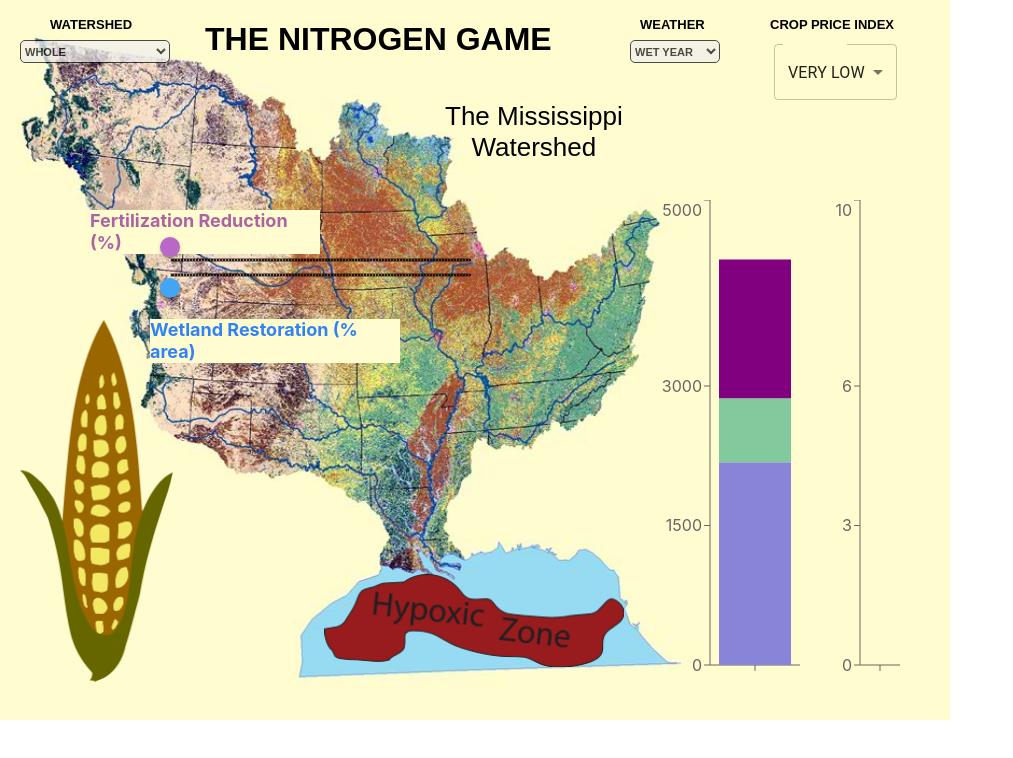
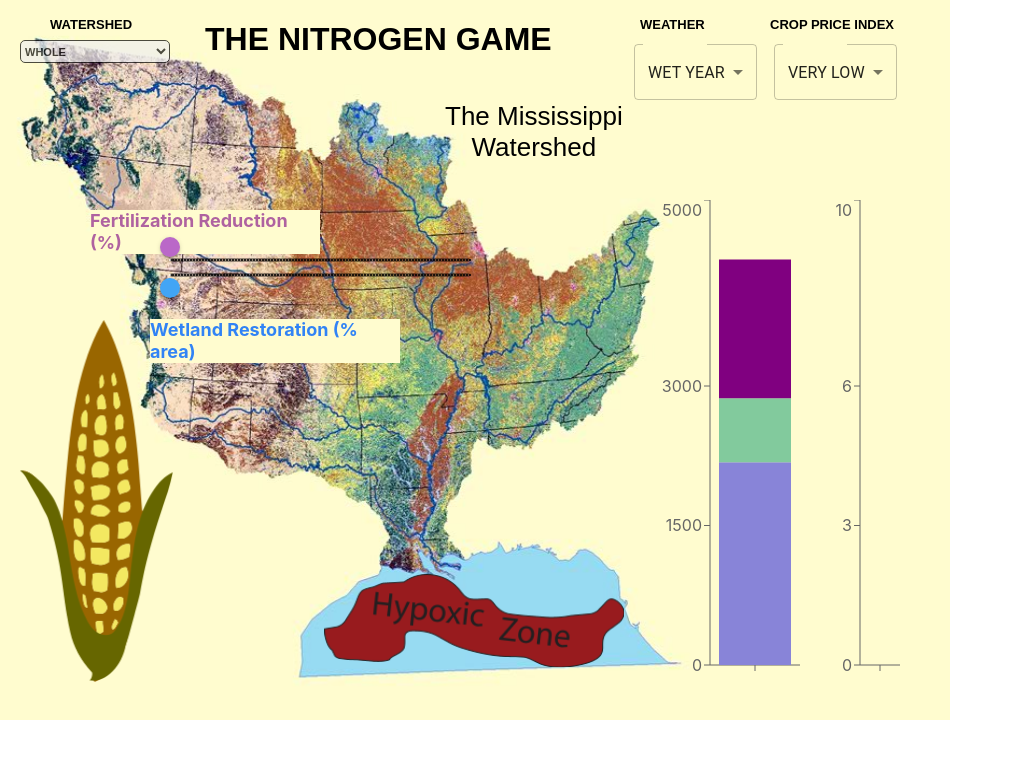
Before and after one commit to Laurentiul20/Nitrogen, a React (Create React App) app: page / in a window 1280 px wide. Shown: the top 758 px of the page, without its empty margins (0-1013 px from the left). Built offline with nearby package versions, Linux system fonts and the light colour scheme.

Commit message:
The weather drop down

```diff
--- a/src/App.css
+++ b/src/App.css
@@ -88,7 +88,7 @@ select:focus{
 }
 
 .weather {
-  opacity: 0.7;
+  opacity: 1;
   font-family: Arial;
   text-align: center;
   position: absolute;
--- a/src/App.jsx
+++ b/src/App.jsx
@@ -33,6 +33,17 @@ function App() {
       label: "VERY HIGH", value: 7
    }
   ];
+  const weather = [
+    {
+        label: "WET YEAR", value: 0
+    },
+    {
+      label: "MEDIUM", value: -500
+    },
+    {
+      label: "DRY YEAR", value: -1000
+    }
+  ];
   const initial2 =
     {
       Fertilizer_Reduction: 0,
@@ -50,6 +61,7 @@ function App() {
   const [value1, setValue1] = React.useState(0);
   const [value2, setValue2] = React.useState(0);
   const [Indexcrop, setIndexcrop] = React.useState(3);
+  const [Weather, setWeather] = React.useState(0);
 
   React.useEffect(() => {
     console.log(value1, value2);
@@ -63,14 +75,27 @@ function App() {
       money.Wetland_Restoration=0;
     }
 
-     if (money.Fertilizer_Reduction+money.Wetland_Restoration>10){}
+    //  if (money.Fertilizer_Reduction+money.Wetland_Restoration>10){}
     setData2(money);
   }, [Indexcrop])
 
 
-  // React.useEffect(() => {
-  //   console.log(data2.Fertilizer_Reduction)
-  // }, [data2]);
+  React.useEffect(() => {
+    console.log('weather',Weather)
+    const item = {...data}
+    item.Denitrification = calcaulateDenitrification(value2);
+    item.Nitrates_Entering_Watershed= initial.Nitrates_Entering_Watershed-calcaulateNitrates(value1);
+    if (value1 == 0){item.Nitrates_Entering_Watershed=initial.Nitrates_Entering_Watershed;}
+    // if (Weather==0){item.Nitrates_Entering_Watershed=item.Nitrates_Entering_Watershed;}
+    // if (Weather==-500){
+    //   item.Nitrates_Entering_Watershed=initial.Nitrates_Entering_Watershed-500;
+    //   item.Nitrates_to_Gulf = (initial.Nitrates_Entering_Watershed - initial.Denitrification).toFixed(2);
+    // }
+    // if (Weather==-1000){item.Nitrates_Entering_Watershed=initial.Nitrates_Entering_Watershed-1000;
+    //   item.Nitrates_to_Gulf = (initial.Nitrates_Entering_Watershed - initial.Denitrification).toFixed(2);}
+
+    setData(item);
+  }, [Weather]);
 
   const handleChange = (event, newValue) => {
     const item ={...data}
@@ -83,10 +108,12 @@ function App() {
     if (newValue == 0){money.Fertilizer_Reduction = 0;}
 
     // calculates data for Nitrates_Entering_Watershed
-    const nitrate_removed = -867.13*Math.pow((newValue/100), 2)+(1550.8*(newValue/100))+39.93;
-  //  console.log('nitrate_removed', nitrate_removed);
-  if  (newValue > 0){item.Nitrates_Entering_Watershed = (initial.Nitrates_Entering_Watershed - nitrate_removed).toFixed(2);}
-  else if(newValue == 0){item.Nitrates_Entering_Watershed = initial.Nitrates_Entering_Watershed;}
+
+    item.Nitrates_Entering_Watershed =initial.Nitrates_Entering_Watershed - calcaulateNitrates(newValue);
+
+    console.log('item.Nitrates_Entering_Watershed', item.Nitrates_Entering_Watershed);
+
+   if(newValue == 0){item.Nitrates_Entering_Watershed = initial.Nitrates_Entering_Watershed;}
 
 
     item.Nitrates_to_Gulf = (item.Nitrates_Entering_Watershed - item.Denitrification).toFixed(2);
@@ -103,6 +130,16 @@ function App() {
     return Total_Cost.toFixed(2);
   }
 
+  function calcaulateNitrates(newValue){
+    const nitrate_removed = -867.13*Math.pow((newValue/100), 2)+(1550.8*(newValue/100))+39.93;
+    return  nitrate_removed.toFixed(2)
+  }
+
+  function calcaulateDenitrification(newValue){
+    const restore_denitrification= -375.29*Math.pow((newValue/100), 2)+(766.2*(newValue/100))+687.34;
+
+    return  restore_denitrification.toFixed(2)
+  }
   const handleChange2 = (event, newValue) => {
     setValue2(newValue);
 
@@ -113,10 +150,10 @@ function App() {
     if (newValue == 0){money2.Wetland_Restoration = 0;}
 
     //calculates data for Denitrification
-    const restore_denitrification= -375.29*Math.pow((newValue/100), 2)+(766.2*(newValue/100))+687.34;
+    // const restore_denitrification= -375.29*Math.pow((newValue/100), 2)+(766.2*(newValue/100))+687.34;
    // console.log('restore_denitrification', restore_denitrification);
-    item2.Denitrification = restore_denitrification.toFixed(2);
-
+    item2.Denitrification = calcaulateDenitrification(newValue);
+    console.log('Denitrification', item2.Denitrification)
     item2.Nitrates_to_Gulf = (item2.Nitrates_Entering_Watershed-item2.Denitrification).toFixed(2);
 
     setData(item2)
@@ -129,6 +166,8 @@ function App() {
     const Total_Cost2=(cost_of_lot2*Indexcrop)+((newValue/100)*20);
     return  Total_Cost2.toFixed(2)
   }
+
+
 
     // setData((prevData) => {
     //   const newData = [...prevData];
@@ -211,11 +250,29 @@ function App() {
             <p><b>WEATHER</b></p>
           </div>
           <div className='weather' style={{zIndex:10}}>
-            <select className= 'weather2'>
+            {/* <select className= 'weather2'>
                 <option value="WET_YEAR">WET YEAR</option>
                 <option value="MEDIUM">MEDIUM</option>
                 <option value="DRY_YEAR">DRY YEAR</option>
-            </select>
+            </select> */}
+          <FormControl sx={{ m: 0.5, minWidth: 80 }}>
+            <Select
+            labelId="weather"
+            id="weather"
+            value={Weather}
+            label="Indexcrop"
+
+            onChange={(e) => setWeather(e.target.value)}
+            >
+            {weather.map((item) => {
+              return (
+                <MenuItem value={item.value} key={item.value}>
+                  {item.label}
+                </MenuItem>
+              );
+            })}
+          </Select>
+        </FormControl>
           </div>
           <div className='crop-text'style={{zIndex:10}}>
             <p><b>CROP PRICE INDEX</b></p>
@@ -231,8 +288,8 @@ function App() {
 
       <FormControl sx={{ m: 0.5, minWidth: 80 }}>
         <Select
-          labelId="demo-simple-select-label"
-          id="demo-simple-select"
+          labelId="Indexcrop"
+          id="Indexcrop"
           value={Indexcrop}
           label="Indexcrop"
 
```
